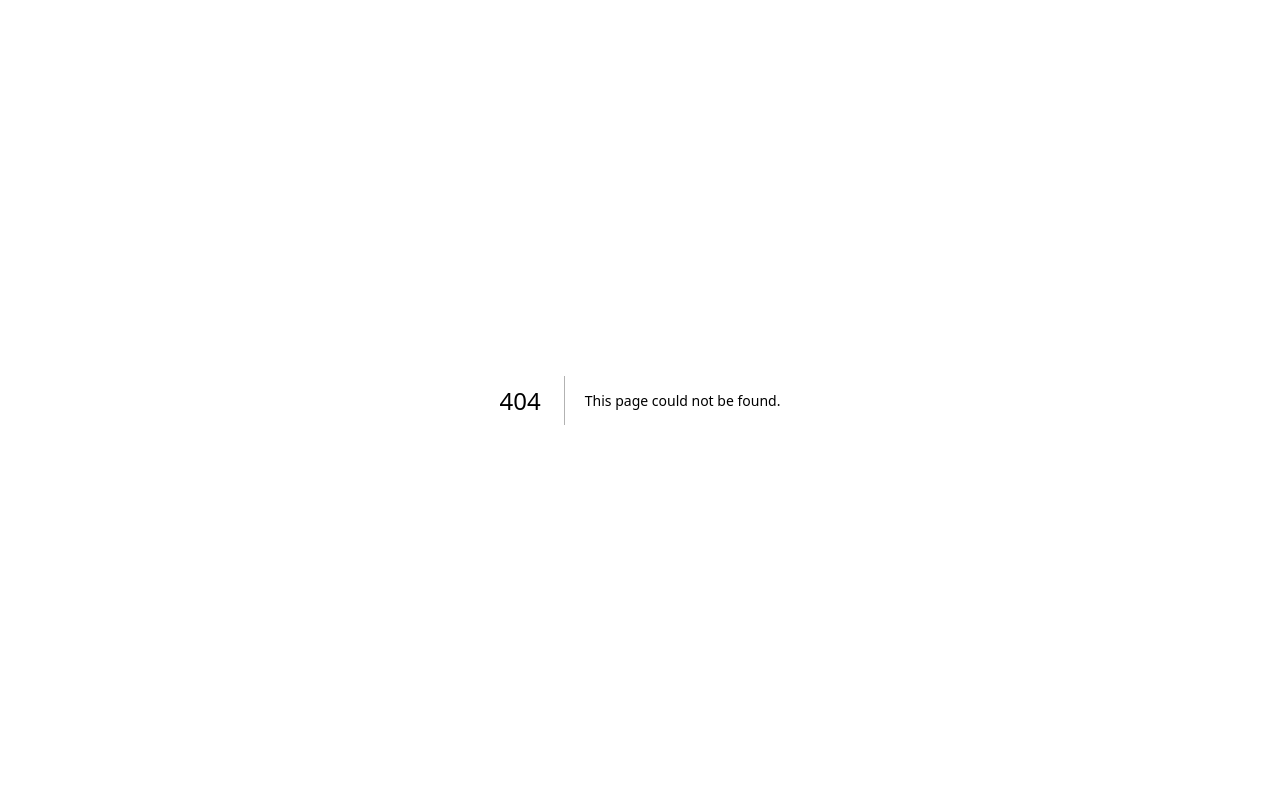
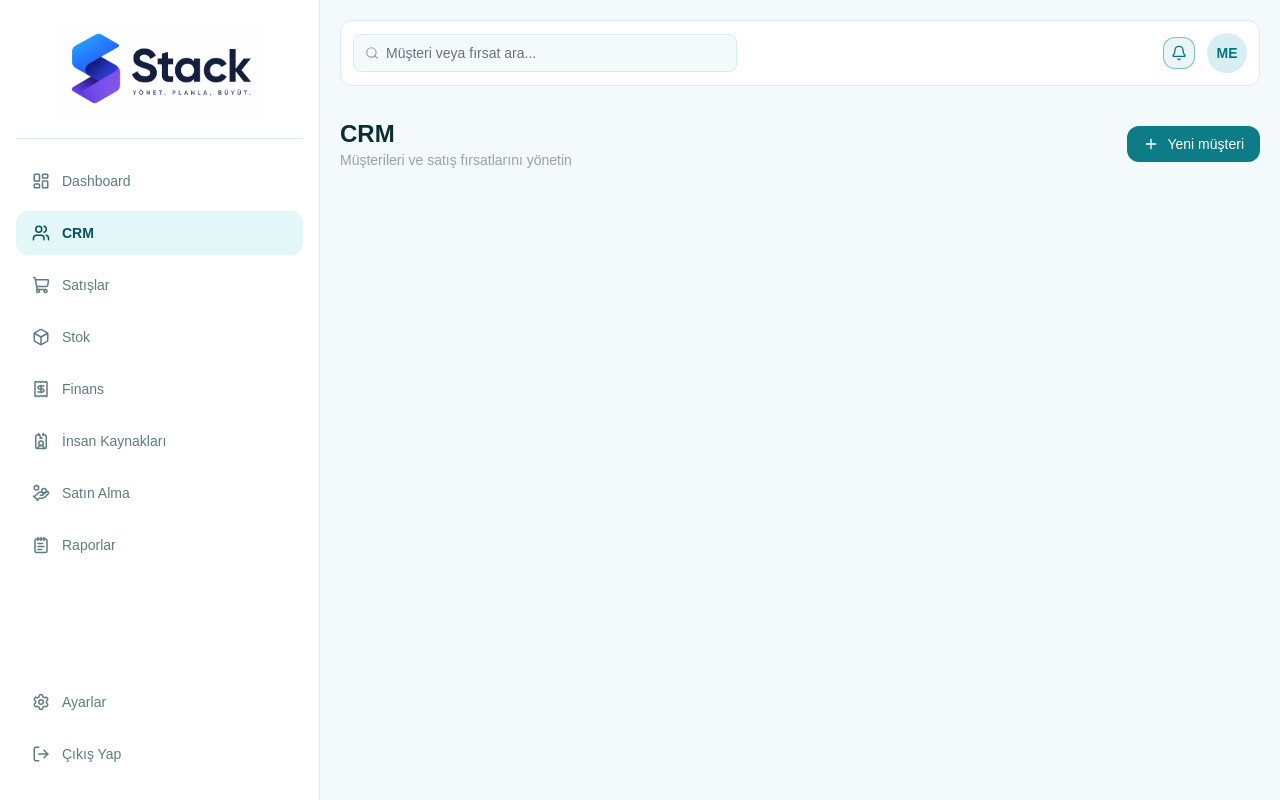
Before and after one commit to efecun-dev/stack-erp-crm-application, a Next.js app: page /crm in a window 1280 px wide. Before the commit this address had no page. Built offline with nearby package versions, Linux system fonts and the light colour scheme; a web font is replaced by a local one.

Commit message:
feat(crm): CRM page created. first components added.

```diff
--- /dev/null
+++ b/app/crm/page.tsx
@@ -0,0 +1,31 @@
+"use client";
+import Item from "@/components/dashboard/Item";
+import MainContainer from "@/components/layout/MainContainer";
+import Sidebar from "@/components/layout/Sidebar";
+import { Plus } from "lucide-react";
+import Header from "@/components/layout/Header";
+import Button from "@/components/ui/Button";
+
+export default function CRM() {
+  return (
+    <>
+      <main className="flex min-h-screen w-full overflow-x-hidden items-start">
+        <Sidebar active="crm" />
+        <MainContainer>
+          <Header searchPlaceholder="Müşteri veya fırsat ara..." />
+          <div className="flex items-center justify-between">
+            <div className="flex-1 flex flex-col">
+              <h3 className="text-2xl font-semibold text-[#0B2E33]">CRM</h3>
+              <p className="text-sm text-gray-400 font-light">
+                Müşterileri ve satış fırsatlarını yönetin
+              </p>
+            </div>
+            <Button Icon={Plus} type="primary">
+              Yeni müşteri
+            </Button>
+          </div>
+        </MainContainer>
+      </main>
+    </>
+  );
+}
--- a/app/dashboard/page.tsx
+++ b/app/dashboard/page.tsx
@@ -1,7 +1,7 @@
 "use client";
 import Sidebar from "@/components/layout/Sidebar";
 import MainContainer from "@/components/layout/MainContainer";
-import DashHeader from "@/components/dashboard/DashHeader";
+import Header from "@/components/layout/Header";
 import DashInfoBox from "@/components/dashboard/DashInfoBox";
 import Item from "@/components/dashboard/Item";
 import ProgressBar from "@/components/ui/ProgressBar";
@@ -65,9 +65,9 @@ export default function Home() {
   return (
     <>
       <main className="flex min-h-screen w-full overflow-x-hidden items-start">
-        <Sidebar />
+        <Sidebar active="dashboard" />
         <MainContainer>
-          <DashHeader />
+          <Header searchPlaceholder="Müşteri, sipariş, ürün ara..." />
           <div className="flex flex-col gap-5 w-full flex-1">
             <div className="flex-1 flex flex-col">
               <h3 className="text-2xl font-semibold text-[#0B2E33]">
--- a/components/dashboard/Item.tsx
+++ b/components/dashboard/Item.tsx
@@ -1,17 +1,14 @@
 type ItemProps = {
-  title: string;
+  title?: string;
   children?: React.ReactNode;
 };
 
 export default function Item({ title, children }: Readonly<ItemProps>) {
   return (
     <div
-      // Sonuna min-w-0 eklendi.
-      className={`p-5 rounded-xl bg-white border flex flex-col gap-2 border-[#D7ECEF] h-full min-w-0`}
+      className={`p-3 rounded-xl bg-white border flex flex-col gap-2 border-[#D7ECEF] h-full min-w-0`}
     >
-      <p className="text-[#0B2E33] font-semibold">{title}</p>
-
-      {/* Grafiğin flex alanını doğru doldurması için ekstra bir sargı */}
+      {title && <p className="text-[#0B2E33] font-semibold">{title}</p>}
       <div className="flex-1 w-full min-w-0">{children}</div>
     </div>
   );
--- a/components/dashboard/DashHeader.tsx
+++ b/components/layout/Header.tsx
@@ -2,14 +2,18 @@ import Input from "../ui/Input";
 import Button from "../ui/Button";
 import { Search, Bell } from "lucide-react";
 
-export default function DashHeader() {
+type HeaderProps = {
+  searchPlaceholder: string;
+};
+
+export default function Header({ searchPlaceholder }: HeaderProps) {
   return (
     <div className="flex flex-col gap-3 rounded-xl border border-[#D7ECEF] bg-white p-3 sm:flex-row sm:items-center sm:justify-between sm:p-3">
       <div className="w-full sm:w-80 lg:w-96">
         <Input
           type="text"
           name="searchBar"
-          placeholder="Müşteri, sipariş, ürün ara..."
+          placeholder={searchPlaceholder}
           Icon={Search}
         />
       </div>
--- a/components/layout/Sidebar.tsx
+++ b/components/layout/Sidebar.tsx
@@ -17,7 +17,11 @@ import {
   LogOut,
 } from "lucide-react";
 
-export default function Sidebar() {
+type SidebarProps = {
+  active: string;
+};
+
+export default function Sidebar({ active }: SidebarProps) {
   return (
     <aside className="fixed top-0 left-0 z-20 flex h-screen w-20 flex-col items-center border-r border-[#D7ECEF] bg-white px-3 py-6 transition-all lg:w-80 lg:px-4">
       {/* Logo */}
@@ -43,20 +47,65 @@ export default function Sidebar() {
 
       {/* Menü */}
       <div className="flex w-full flex-col gap-2">
-        <SidebarLink title="Dashboard" Icon={LayoutDashboard} isActive />
-        <SidebarLink title="CRM" Icon={Users} />
-        <SidebarLink title="Satışlar" Icon={ShoppingCart} />
-        <SidebarLink title="Stok" Icon={Box} />
-        <SidebarLink title="Finans" Icon={Receipt} />
-        <SidebarLink title="İnsan Kaynakları" Icon={IdCardLanyard} />
-        <SidebarLink title="Satın Alma" Icon={HandCoins} />
-        <SidebarLink title="Raporlar" Icon={NotepadText} />
+        <SidebarLink
+          href="/dashboard"
+          title="Dashboard"
+          Icon={LayoutDashboard}
+          isActive={active == "dashboard"}
+        />
+        <SidebarLink
+          href="/crm"
+          title="CRM"
+          Icon={Users}
+          isActive={active == "crm"}
+        />
+        <SidebarLink
+          href="/sales"
+          title="Satışlar"
+          Icon={ShoppingCart}
+          isActive={active == "sales"}
+        />
+        <SidebarLink
+          href="/stock"
+          title="Stok"
+          Icon={Box}
+          isActive={active == "stock"}
+        />
+        <SidebarLink
+          href="/finance"
+          title="Finans"
+          Icon={Receipt}
+          isActive={active == "finance"}
+        />
+        <SidebarLink
+          href="/human-resources"
+          title="İnsan Kaynakları"
+          Icon={IdCardLanyard}
+          isActive={active == "hr"}
+        />
+        <SidebarLink
+          href="buying"
+          title="Satın Alma"
+          Icon={HandCoins}
+          isActive={active == "buying"}
+        />
+        <SidebarLink
+          href="reports"
+          title="Raporlar"
+          Icon={NotepadText}
+          isActive={active == "reports"}
+        />
       </div>
 
       {/* Alt Menü */}
       <div className="mt-auto flex w-full flex-col gap-2">
-        <SidebarLink title="Ayarlar" Icon={Settings} />
-        <SidebarLink title="Çıkış Yap" Icon={LogOut} />
+        <SidebarLink
+          href="/settings"
+          title="Ayarlar"
+          Icon={Settings}
+          isActive={active == "settings"}
+        />
+        <SidebarLink href="/logout" title="Çıkış Yap" Icon={LogOut} />
       </div>
     </aside>
   );
--- a/components/ui/Button.tsx
+++ b/components/ui/Button.tsx
@@ -1,19 +1,27 @@
 import { LucideIcon } from "lucide-react";
+import { MouseEventHandler } from "react";
 
 type ButtonProps = {
-  content?: string;
+  children?: React.ReactNode;
   Icon?: LucideIcon;
   type: "primary" | "secondary";
+  onClick?: MouseEventHandler<HTMLButtonElement>;
 };
 
-export default function Button({ content, type, Icon }: ButtonProps) {
+export default function Button({
+  children,
+  type,
+  Icon,
+  onClick,
+}: Readonly<ButtonProps>) {
   return (
     <>
       <button
-        className={`flex items-center gap-2 text-sm justify-center p-2 ${content ? "px-3" : ""} cursor-pointer rounded-xl transition-all duration-100 ${type == "primary" ? "bg-[#17a2af] text-white" : type == "secondary" ? "bg-[#e9f1f3cc] text-[#007582] shadow-[inset_0px_0px_0px_1px_#008e9f82] hover:bg-[#5fbcc862]" : ""}`}
+        onClick={onClick}
+        className={`flex items-center gap-2 text-sm justify-center p-2 ${children ? "px-4" : ""} cursor-pointer rounded-xl transition-all duration-100 ${type == "primary" ? "bg-[#0E7C86] text-white hover:bg-[#08525A]" : type == "secondary" ? "bg-[#e9f1f3cc] text-[#007582] shadow-[inset_0px_0px_0px_1px_#008e9f82] hover:bg-[#5fbcc862]" : ""}`}
       >
         {Icon && <Icon size={16} />}
-        {content && content}
+        {children}
       </button>
     </>
   );
--- a/components/ui/SidebarLink.tsx
+++ b/components/ui/SidebarLink.tsx
@@ -5,16 +5,18 @@ type LinkProps = {
   title: string;
   Icon: LucideIcon;
   isActive?: boolean;
+  href: string;
 };
 
 export default function SidebarLink({
   title,
   Icon,
   isActive,
+  href,
 }: Readonly<LinkProps>) {
   return (
     <Link
-      href="/"
+      href={href}
       title={title}
       className={`flex items-center justify-center rounded-xl px-3 py-3 text-[#5C7C80] transition-all duration-200 hover:bg-[#F4FAFB] hover:text-[#0B2E33] lg:justify-start lg:px-4 ${isActive ? "bg-[#E3F6F8]! text-[#08525A]! font-semibold!" : ""}`}
     >
```
